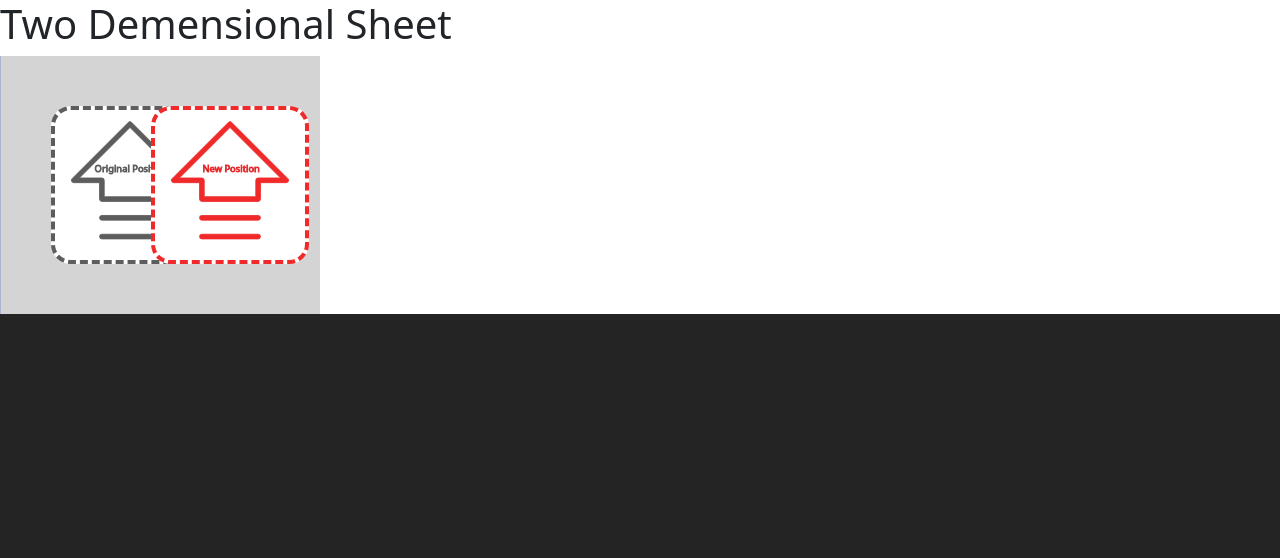
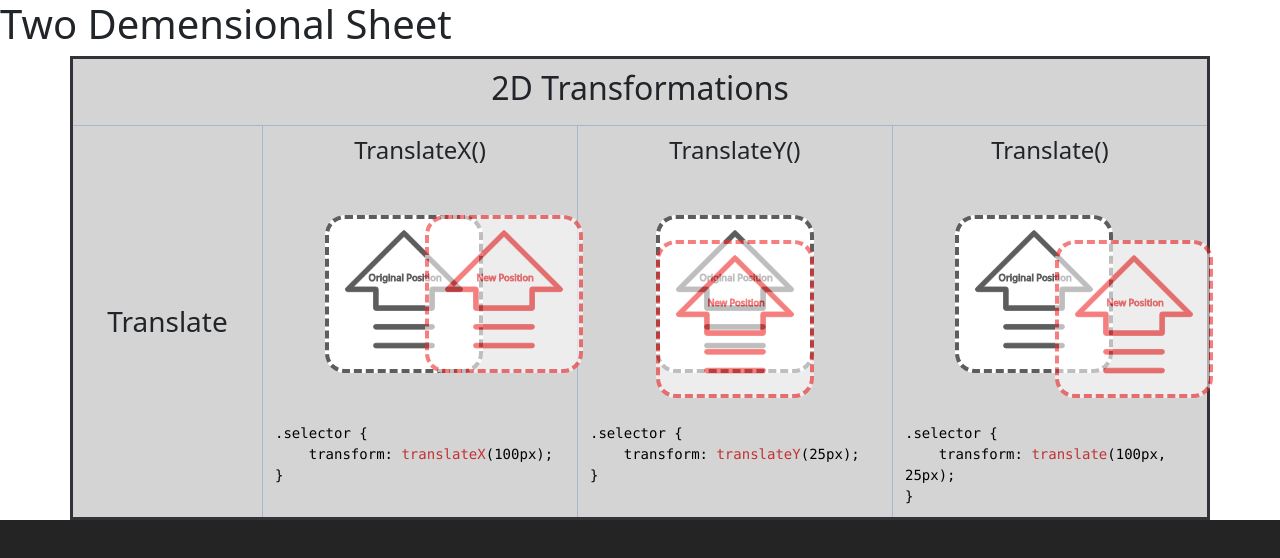
Before and after one commit to jheersink8/animation-cheat-sheet, a React (Vite) app: page / in a window 1280 px wide. Shown: the top 558 px of the page. Built offline with nearby package versions, Linux system fonts and the light colour scheme.

Commit message:
Built out 2d structure very well.

```diff
--- a/src/App.jsx
+++ b/src/App.jsx
@@ -1,15 +1,16 @@
 import './assets/style.css';
 
 import React from 'react';
-import TwoDimensionalSheet from './Components/TwoDimensionalSheet';
+import TwoDimensionalGrid from './Components/TwoDimensionalGrid';
 
 
 function App() {
 
   return (
     <>
-      <TwoDimensionalSheet />
-    </>)
+      <TwoDimensionalGrid />
+    </>
+  )
 }
 
 export default App
--- /dev/null
+++ b/src/Components/2D Components/2D Component Children/CodeTwoDimensional.jsx
@@ -0,0 +1,9 @@
+export default function translateX({ col, position, value }) {
+    return (
+        <code className={`col-${col} codeCSS`}>
+            .selector {'{'}<br></br>
+            &nbsp;&nbsp;&nbsp;&nbsp;transform: <span className="emphasis">{position}</span>({value});<br></br>
+            {'}'}
+        </code>
+    )
+};
--- a/src/Components/SVG/SVGTwoDimensional.jsx
+++ b/src/Components/2D Components/2D Component Children/SVGTwoDimensional.jsx
@@ -1,11 +1,8 @@
-// Props = COL count, className for New
-
-export default function SVGTwoDimensional({col, position}) {
+export default function SVGTwoDimensional({ col, position, center }) {
     return (
 
-        <div>
-            {/* // NEED COL-# // */}
-            <div className={`cardContainer col-${col}`}>
+
+            <div className={`cardContainer d-flex col-${col} ${center}`}>
 
                 {/* Original Position */}
                 <div className="card cardOriginal">
@@ -20,17 +17,17 @@ export default function SVGTwoDimensional({col, position}) {
                 </div>
 
                 {/* New Position */}
-                <div class="card cardNew" id={position}>
-                    <svg class="SVG SVGNew" viewBox="0 0 256 256" stroke-width="1.4">
+                <div className="card cardNew" id={position}>
+                    <svg className="SVG SVGNew" viewBox="0 0 256 256" strokeWidth="1.4">
                         <path
                             d="M226.82861,117.17187l-96-96a3.99971,3.99971,0,0,0-5.65722,0l-96,96A4.00016,4.00016,0,0,0,32,124H76v28a4.0002,4.0002,0,0,0,4,4h96a4.0002,4.0002,0,0,0,4-4V124h44a4.00016,4.00016,0,0,0,2.82861-6.82813ZM176,116a4.0002,4.0002,0,0,0-4,4v28H84V120a4.0002,4.0002,0,0,0-4-4H41.65674L128,29.65723,214.34326,116Zm4,100a4.0002,4.0002,0,0,1-4,4H80a4,4,0,0,1,0-8h96A4.0002,4.0002,0,0,1,180,216Zm0-32a4.0002,4.0002,0,0,1-4,4H80a4,4,0,0,1,0-8h96A4.0002,4.0002,0,0,1,180,184Z">
                         </path>
-                        <text x="130" y="105" font-size="16" text-anchor="middle" fill="black">
+                        <text x="130" y="105" fontSize="16" textAnchor="middle" fill="black">
                             New Position
                         </text>
                     </svg>
                 </div>
             </div>
-        </div>
+
     )
 }
--- /dev/null
+++ b/src/Components/2D Components/Translate2D.jsx
@@ -0,0 +1,42 @@
+import SVGTwoDimensional from './2D Component Children/SVGTwoDimensional';
+import TranslateX from './2D Component Children/CodeTwoDimensional';
+export default function Translate2D() {
+  return (
+    <>
+      <h1>Two Demensional Sheet</h1>
+      <div className="newGrid container">
+        <div className="row">
+
+          <h2 className="cardTitle text-center col-12">2D Transformations</h2>
+
+          <h3 className="cardDescription col-2">Translate</h3>
+          <div className="col-10 ">
+            <div className="row">
+
+              <h4 className="col-4 cardAction">TranslateX()</h4>
+              <h4 className="col-4 cardAction">TranslateY()</h4>
+              <h4 className="col-4 cardAction">Translate()</h4>
+
+              <SVGTwoDimensional col={4} position={"translateX"} />
+              <SVGTwoDimensional col={4} position={"translateY"} center={"center"} />
+              <SVGTwoDimensional col={4} position={"translate"} />
+
+              <TranslateX col={4} position={"translateX"} value={"100px"} />
+              <TranslateX col={4} position={"translateY"} value={"25px"} />
+              <TranslateX col={4} position={"translate"} value={"100px, 25px"} />
+
+            </div>
+          </div>
+        </div>
+      </div>
+
+
+
+
+
+
+
+
+    </>
+  )
+}
--- /dev/null
+++ b/src/Components/TwoDimensionalGrid.jsx
@@ -0,0 +1,9 @@
+import Translate2D from './2D Components/Translate2D'
+
+export default function TwoDimensionalGrid() {
+    return (
+        <>
+            <Translate2D />
+        </>
+    )
+}
--- a/src/Components/TwoDimensionalSheet.jsx
+++ /dev/null
@@ -1,11 +0,0 @@
-import SVGTwoDimensional from './SVG/SVGTwoDimensional';
-
-export default function TwoDemensionalSheet() {
-  return (
-    <>
-      <h1>Two Demensional Sheet</h1>
-
-      <SVGTwoDimensional  col={3} position={"translateX"}/>
-    </>
-  )
-}
--- a/src/assets/style.css
+++ b/src/assets/style.css
@@ -28,49 +28,19 @@
 
 .cardAction {
     margin: 0px;
+    padding-top: 10px;
     text-align: center;
     border-left: 1px solid var(--gridInternalBorder);
     border-top: 1px solid var(--gridInternalBorder);
 }
 
 .cardContainer {
-    display: flex;
-    background-color: rgb(212, 212, 212);
-    border-left: 1px solid var(--gridInternalBorder)
-}
-
-.newGrid1 {
-    margin-top: 100px;
-    display: grid;
-    grid-template-columns: 25% 75%;
-}
-
-.gridTitle1 {
-    grid-column: 1/ span 2
-}
-
-.cardTitle1 {
-    border-right: 3px solid black;
-    border-top: 3px solid black;
-    border-left: 3px solid black;
-    background-color: var(--gridBackground);
-    margin: 0px 150px 0px 150px;
-    text-align: center;
-    grid-column: 1/ span 2
-}
-
-.cardTitle1 h2 {
-    margin: 0;
-    padding: 10px;
-    font-size: 50px;
+    border-left: 1px solid var(--gridInternalBorder);
 }
 
 .codeCSS {
-    display: block;
     color: black;
-    margin: 0px;
-    font-family: monospace;
-    white-space: pre;
+    padding-bottom: 10px;
     border-left: 1px solid var(--gridInternalBorder)
 }
 
@@ -84,22 +54,23 @@
     align-items: center;
 }
 
-/* ----------------------- */
 /* Card Colors */
 .card {
     margin: 50px;
     border-radius: 20px !important;
+
 }
 
 .cardOriginal {
     background-color: var(--originalBackground);
-    border: 4px dashed var(--originalColor)!important;
+    border: 4px dashed var(--originalColor) !important;
 }
 
 .cardNew {
     background-color: var(--newBackground);
-    border: 4px dashed var(--newColor)!important;
+    border: 4px dashed var(--newColor) !important;
     position: absolute !important;
+    opacity: .6;
 }
 
 /* SVG Colors */
```
Also changed, not shown: src/Components/SVG/SVGNew.jsx (deleted, +0 -7 lines).
